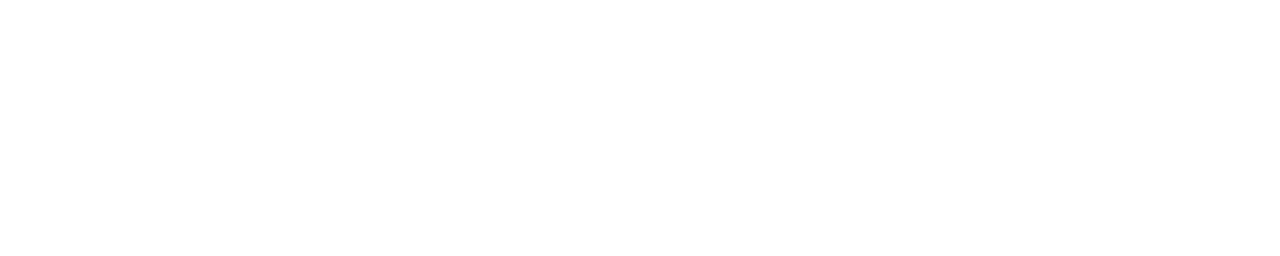
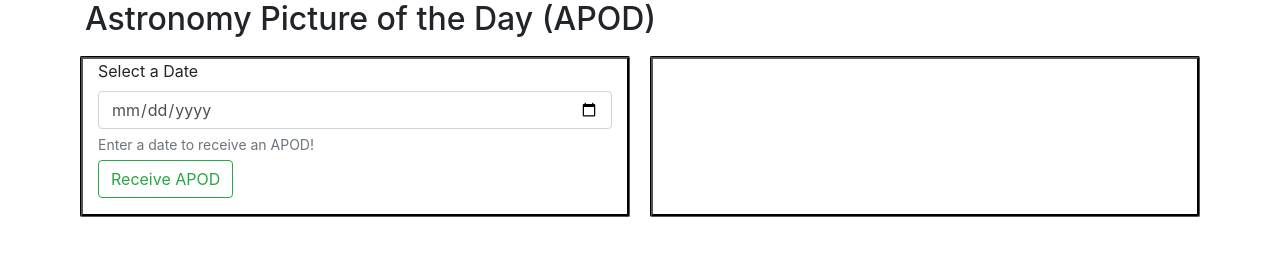
Before and after one commit to Lo-GR/apodNASA, a website built with webpack: page src/index.html in a window 1280 px wide. Built offline with nearby package versions, Linux system fonts and the light colour scheme.

Commit message:
create basic UI in index
Co-authored-by: Ash Porter <porter.ashley13@gmail.com>

```diff
--- a/src/css/styles.css
+++ b/src/css/styles.css
@@ -0,0 +1,14 @@
+.col-md {
+  margin: 10px;
+  border-radius: 2px;
+  border-style: groove;
+  border-color: black;
+}
+
+#dateHelp{
+  margin-top: 5px;
+}
+
+.btn{
+  margin-top: 5px;
+}
--- a/src/index.html
+++ b/src/index.html
@@ -1,9 +1,29 @@
 <!DOCTYPE html>
 <html lang="en-US">
-  <head>
-    <title>APOD NASA Site</title>
-  </head>
+<head>
+  <title>APOD NASA Site</title>
+</head>
 <body>
+  <div class="container">
+    <h2>Astronomy Picture of the Day (APOD)</h2>
+    <div class="row">
+      <div class="col-md">
 
+        <form id="dateSearch">
+          <div class="form-group">
+            <label for="dateInput">Select a Date</label>
+            <input type="date" class="form-control" id="dateInput">
+            <small id="dateHelp" class="form-text text-muted">Enter a date to receive an APOD!</small>
+            <button type="submit" class="btn btn-outline-success">Receive APOD</button>
+          </div>
+        </form>
+      </div>
+      <div class="col-md">
+        <div class="results">
+        </div>
+      </div>
+    </div>
+  </div>
 </body>
+
 </html>
```
Also changed, not shown: whiteboard.txt (+15 -0 lines).
